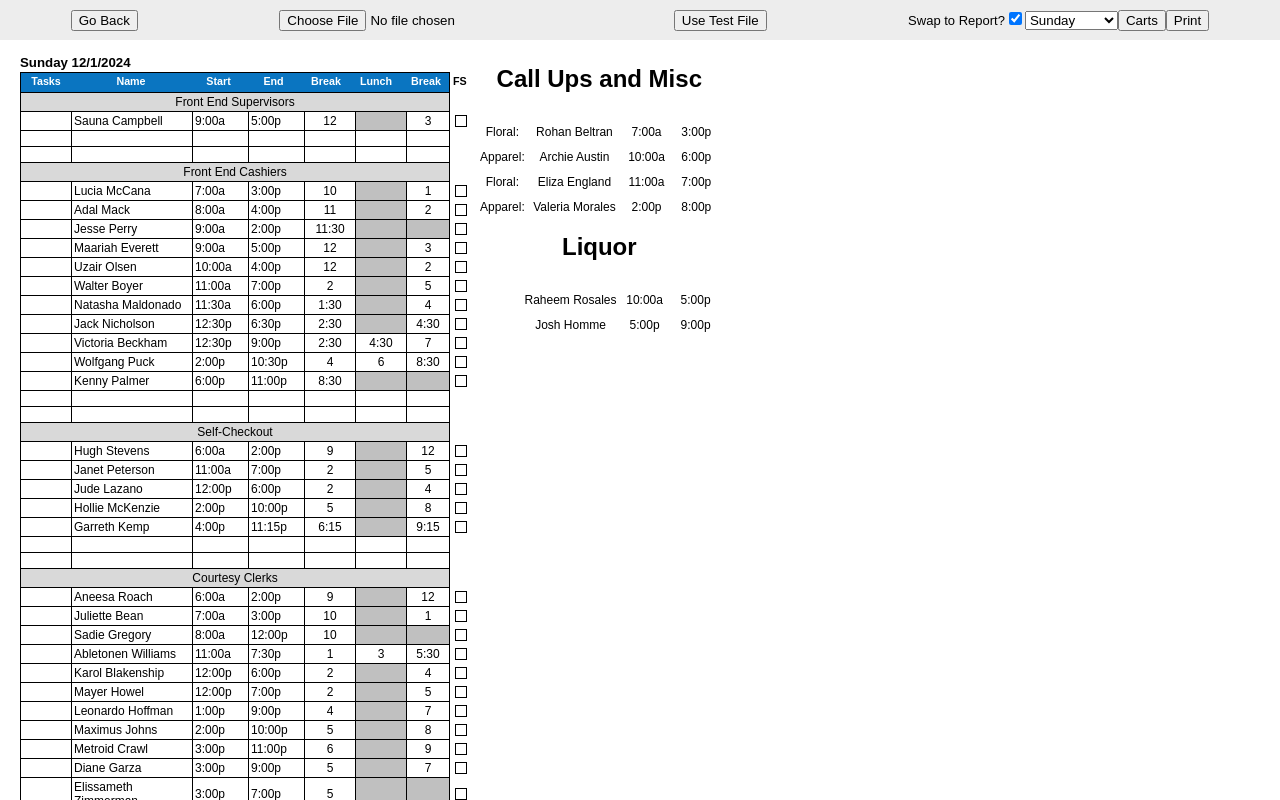
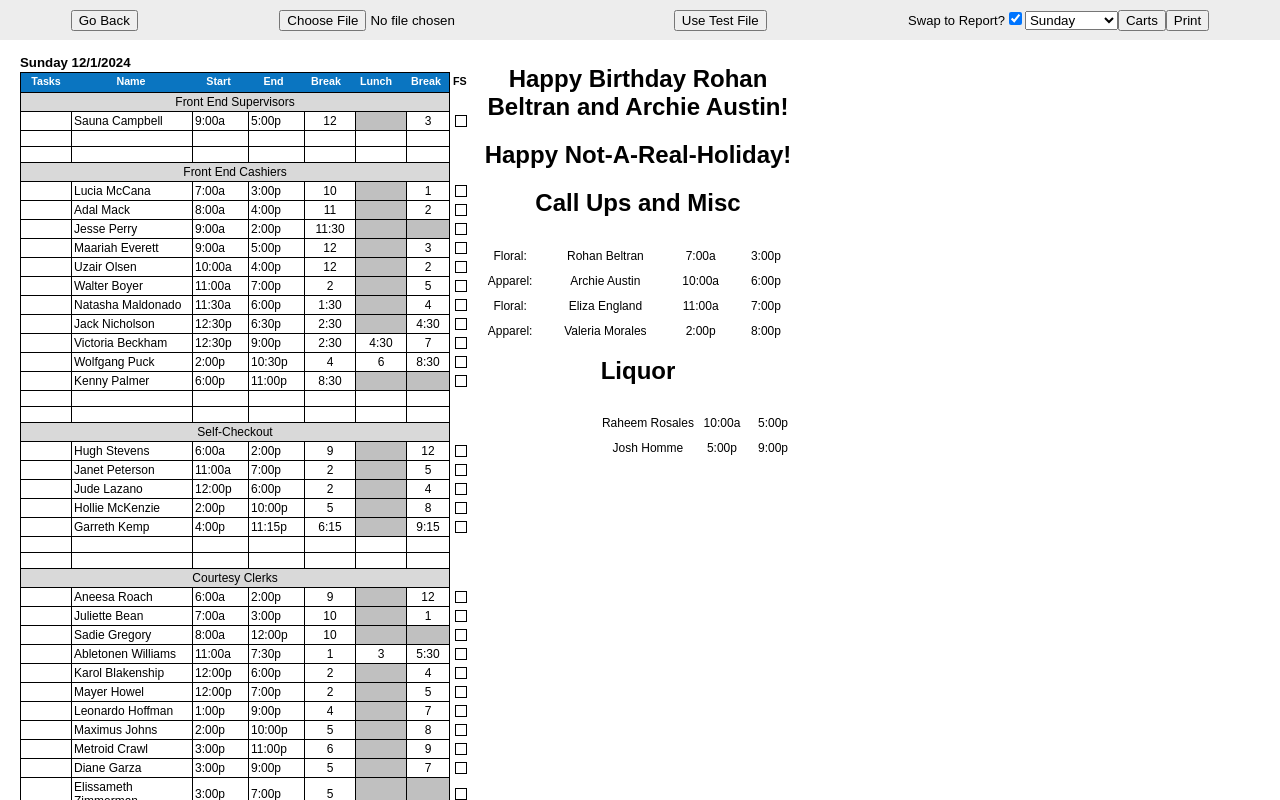
Before and after one commit to EljiahR/k-xlsx-converter-front-end, a Next.js app: page /dashboard/report in a window 1280 px wide. Both pictures are taken after a click on the button "Use Test File". Shown: the top 800 px of the page. Built offline with nearby package versions, Linux system fonts and the light colour scheme.

Commit message:
Added a birthday and holiday section in Board.tsx

```diff
--- a/src/app/_components/editor/Board.tsx
+++ b/src/app/_components/editor/Board.tsx
@@ -11,6 +11,7 @@ import {
   getDatesFromBreaks,
 } from "../../_lib/timeFunctions";
 import { IWeekdayBO } from "src/app/_lib/dtoToBO";
+import { joinWithLast } from "src/app/_lib/formatFunctions";
 
 interface BoardProps {
   currentDay: number;
@@ -273,10 +274,20 @@ const Board = ({ currentDay, shifts, setShifts }: BoardProps) => {
         </div>
       </div>
       <div id={styles["side-section"]}>
+        {shifts[currentDay].birthdays.length > 0 && (
+          <div id="birthdays">
+            <h2>Happy Birthday {joinWithLast(shifts[currentDay].birthdays,", ", " and ")}!</h2>
+          </div>
+        )}
+        {shifts[currentDay].holidays.length > 0 && (
+          <div id="holidays">
+            <h2>Happy {joinWithLast(shifts[currentDay].holidays,", ", " and ")}!</h2>
+          </div>
+        )}
         {shifts[currentDay].jobPositions.find(
           (shift) => shift.name === "Call Ups",
         ) && (
-          <>
+
             <div id="call-ups">
               <h2 className="side-header">Call Ups and Misc</h2>
               <div id="call-ups-section">
@@ -290,7 +301,7 @@ const Board = ({ currentDay, shifts, setShifts }: BoardProps) => {
                 />
               </div>
             </div>
-          </>
+
         )}
 
         <div id="liquor">
```
